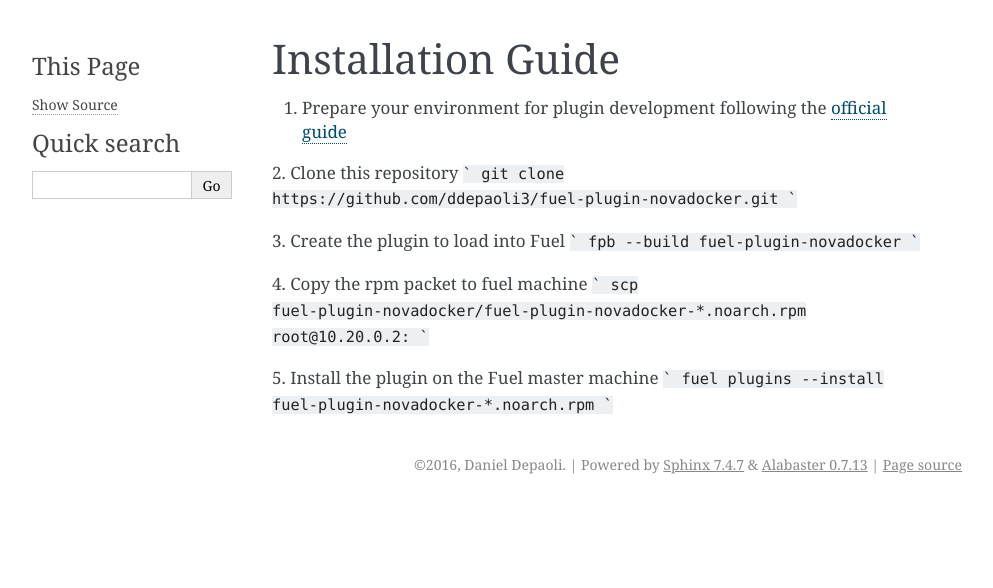
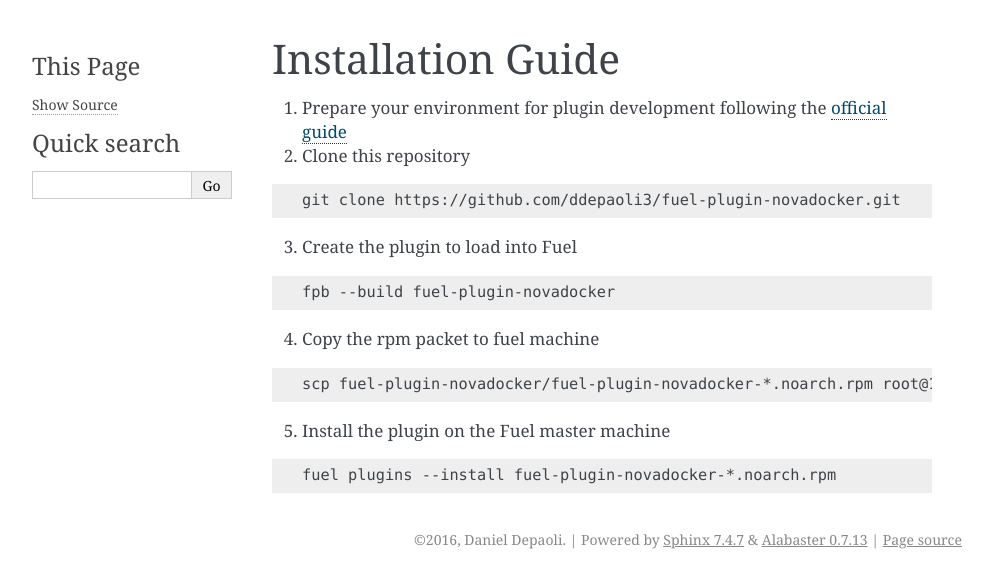
Before and after one commit to alincalinciuc/fuel-plugin-novadocker, a Sphinx documentation site: the page built from doc/source/installation.rst, in a window 1280 px wide. Shown: the top 588 px of the page, without its empty margins (148-1141 px from the left). Built offline with Sphinx 7.4.7, drawn with Linux system fonts in a browser that asks for light colours.

Commit message:
Fix documentation style for better pdf

````diff
--- a/doc/source/guide.rst
+++ b/doc/source/guide.rst
@@ -18,6 +18,6 @@
    :alt: Node Screenshot
 
 
-4. Deploy the environment.
+3. Deploy the environment.
 
-5. For how to use nova-docker refers to officiale guide [7].
+4. For how to use nova-docker refers to officiale guide [7].
--- a/doc/source/installation.rst
+++ b/doc/source/installation.rst
@@ -4,21 +4,25 @@
 1. Prepare your environment for plugin development following the `official guide <https://wiki.openstack.org/wiki/Fuel/Plugins#Preparing_an_environment_for_plugin_development>`_
 
 2. Clone this repository
-```
-git clone https://github.com/ddepaoli3/fuel-plugin-novadocker.git
-```
+
+.. code:: bash
+
+     git clone https://github.com/ddepaoli3/fuel-plugin-novadocker.git
 
 3. Create the plugin to load into Fuel
-```
-fpb --build fuel-plugin-novadocker
-```
+
+.. code:: bash
+
+    fpb --build fuel-plugin-novadocker
 
 4. Copy the rpm packet to fuel machine
-```
-scp fuel-plugin-novadocker/fuel-plugin-novadocker-*.noarch.rpm root@10.20.0.2:
-```
+
+.. code:: bash
+
+    scp fuel-plugin-novadocker/fuel-plugin-novadocker-*.noarch.rpm root@10.20.0.2:
 
 5. Install the plugin on the Fuel master machine
-```
-fuel plugins --install fuel-plugin-novadocker-*.noarch.rpm
-```
+
+.. code:: bash
+
+    fuel plugins --install fuel-plugin-novadocker-*.noarch.rpm
````
Also changed, not shown: other parts of doc/source/guide.rst (+1 -1 lines).
